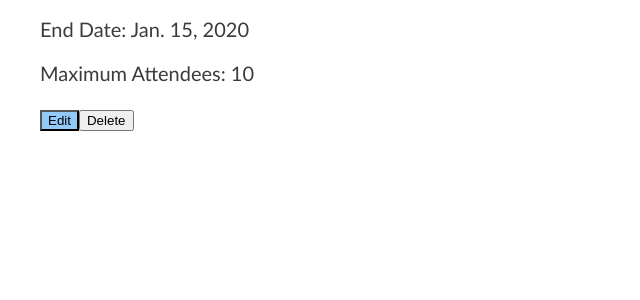
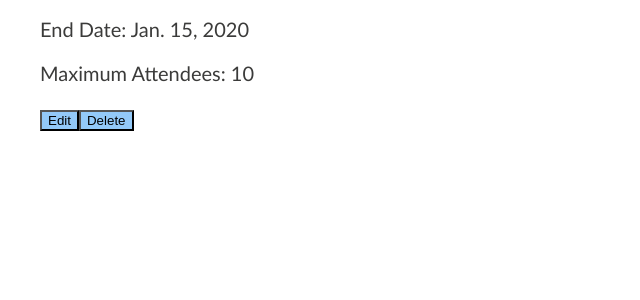
Before and after one commit to nss-cohort-40/banagzon-workforce-mgt-upper-class-twits, a Django app: template hrapp/templates/training_programs/training_program_details.html in a window 1280 px wide. Shown: the part 197-497 px from the top of the page, without its empty margins (0-640 px from the left). Run offline with Django 3.2, Linux system fonts and the light colour scheme; the template is opened without the code that fills it: values named after a table or form of the project are taken from there, others are empty; the first user in the database is signed in; tables that the repository leaves empty hold one stand-in row (Sample ...).

Commit message:
added class of button to button as per momma michelles request

```diff
--- a/hrapp/templates/training_programs/training_program_details.html
+++ b/hrapp/templates/training_programs/training_program_details.html
@@ -22,7 +22,7 @@
     <form action="{% url 'hrapp:training_program' training_program.id %}" method="POST">
     {% csrf_token %}
         <input type="hidden" name="actual_method" value="DELETE">
-        <button>Delete</button>
+        <button class="button">Delete</button>
     </form>
   </section>
 {% endif %}
```
